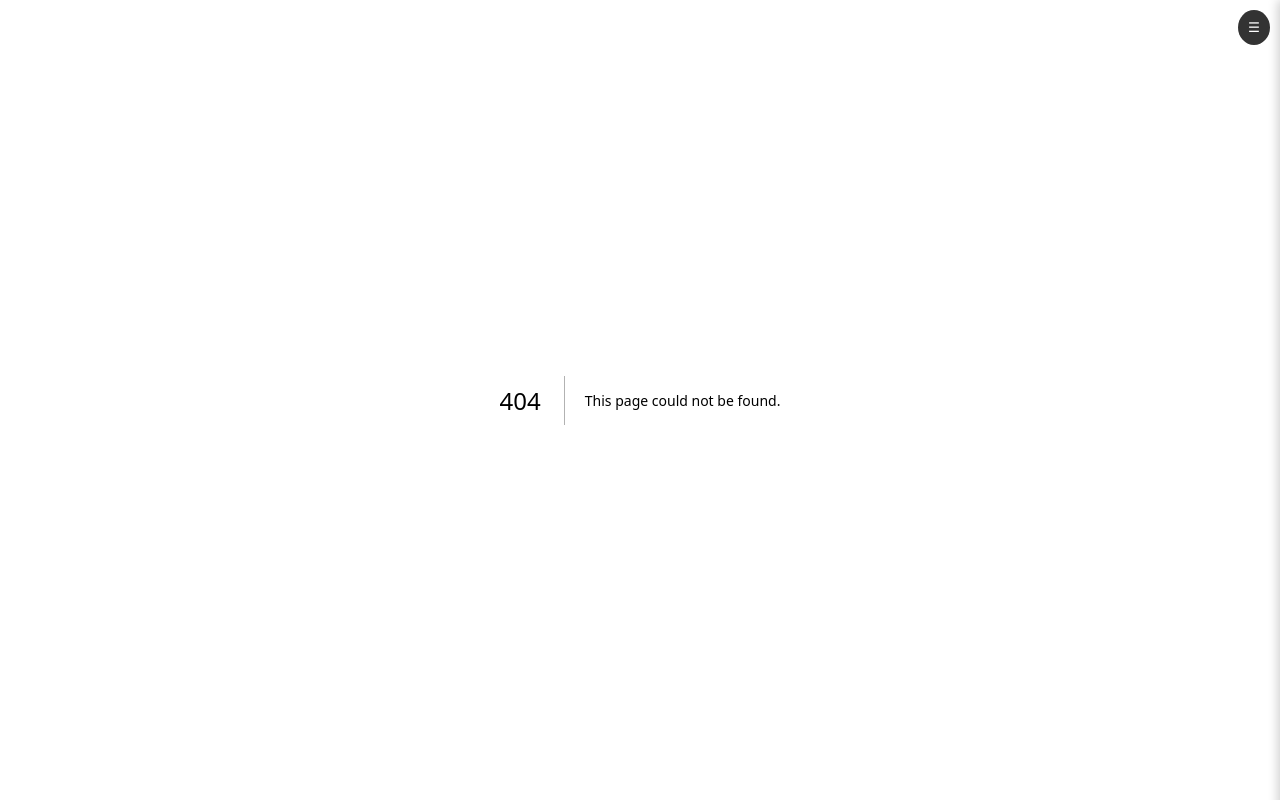
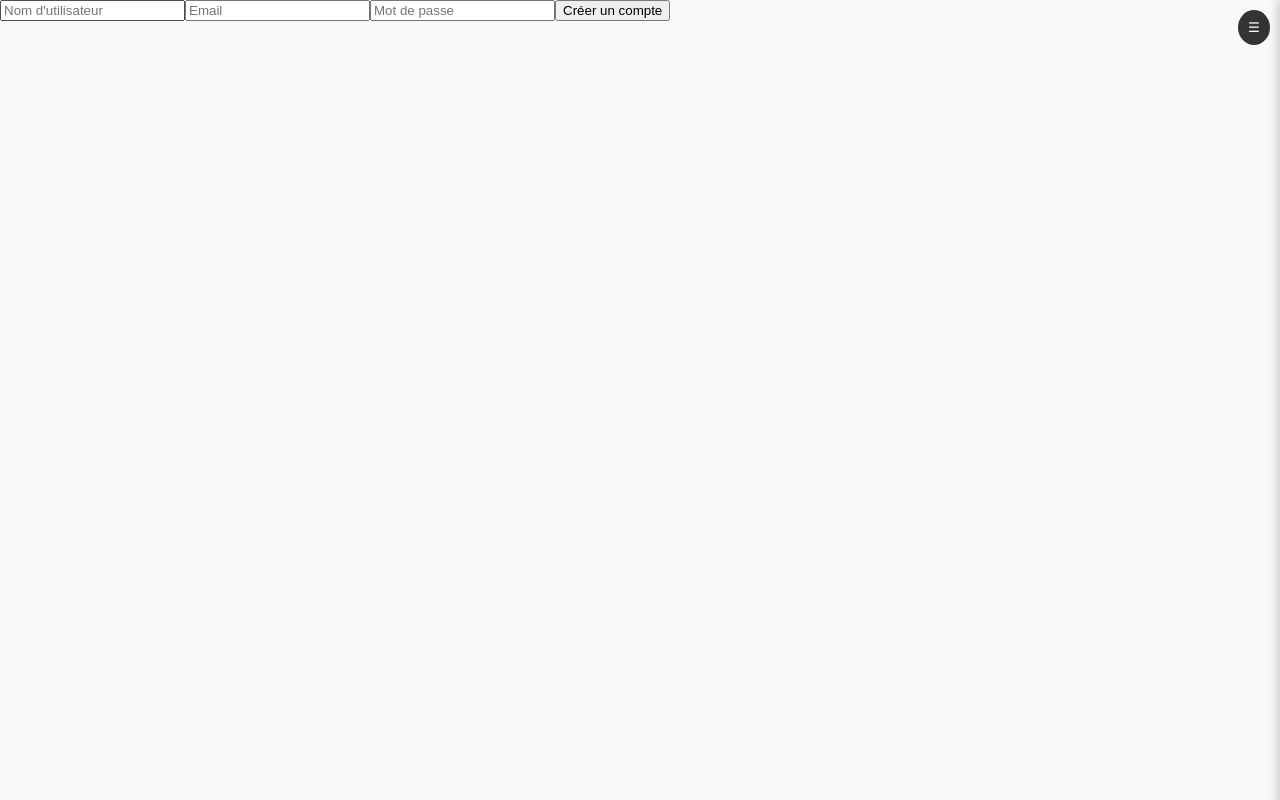
Before and after one commit to Eric100210/Culture-Quiz, a Next.js app: page /signup in a window 1280 px wide. Before the commit this address had no page. Built offline with nearby package versions, Linux system fonts and the light colour scheme.

Commit message:
bases du backend (BDD, route register)

```diff
--- /dev/null
+++ b/src/app/api/signup/route.ts
@@ -0,0 +1,39 @@
+import { NextRequest, NextResponse } from 'next/server';
+import { Client } from 'pg';
+import bcrypt from 'bcrypt';
+
+export async function POST(req: NextRequest) {
+  const { username, email, password } = await req.json();
+
+  // Connexion à la base de données
+  const client = new Client();
+  await client.connect();
+
+  try {
+    // Vérifie si l'utilisateur existe déjà
+    const userCheck = await client.query(
+      'SELECT * FROM users WHERE email = $1',
+      [email]
+    );
+
+    if (userCheck.rows.length > 0) {
+      return NextResponse.json({ message: 'Utilisateur déjà existant' }, { status: 400 });
+    }
+
+    // Chiffre le mot de passe
+    const hashedPassword = await bcrypt.hash(password, 10);
+
+    // Insérer l'utilisateur dans la base de données avec le mot de passe chiffré
+    const result = await client.query(
+      'INSERT INTO users (username, email, password) VALUES ($1, $2, $3) RETURNING id',
+      [username, email, hashedPassword]
+    );
+
+    return NextResponse.json({ message: 'Compte créé avec succès', userId: result.rows[0].id }, { status: 201 });
+  } catch (error) {
+    console.error(error);
+    return NextResponse.json({ message: 'Erreur interne du serveur' }, { status: 500 });
+  } finally {
+    await client.end();
+  }
+}
--- /dev/null
+++ b/src/app/signup/page.tsx
@@ -0,0 +1,57 @@
+// pages/signup.tsx
+"use client"
+import { useState } from 'react';
+
+const Signup = () => {
+  const [username, setUsername] = useState('');
+  const [email, setEmail] = useState('');
+  const [password, setPassword] = useState('');
+
+  const handleSubmit = async (event: React.FormEvent) => {
+    event.preventDefault();
+
+    const response = await fetch('/api/signup', {
+      method: 'POST',
+      headers: {
+        'Content-Type': 'application/json',
+      },
+      body: JSON.stringify({ username, email, password }),
+    });
+
+    if (response.ok) {
+      console.log('Compte créé avec succès!');
+    } else {
+      console.error('Erreur lors de la création du compte');
+    }
+  };
+
+  return (
+    <form onSubmit={handleSubmit}>
+      <input
+        type="text"
+        placeholder="Nom d'utilisateur"
+        value={username}
+        onChange={(e) => setUsername(e.target.value)}
+        required
+      />
+      <input
+        type="email"
+        placeholder="Email"
+        value={email}
+        onChange={(e) => setEmail(e.target.value)}
+        required
+      />
+      <input
+        type="password"
+        placeholder="Mot de passe"
+        value={password}
+        onChange={(e) => setPassword(e.target.value)}
+        required
+      />
+
+      <button type="submit">Créer un compte</button>
+    </form>
+  );
+};
+
+export default Signup;
```
Also changed, not shown: package.json (+9 -6 lines), src/lib/db.ts (added, +7 -0 lines), 2 other files (tests, documents, lock files or other folders).
